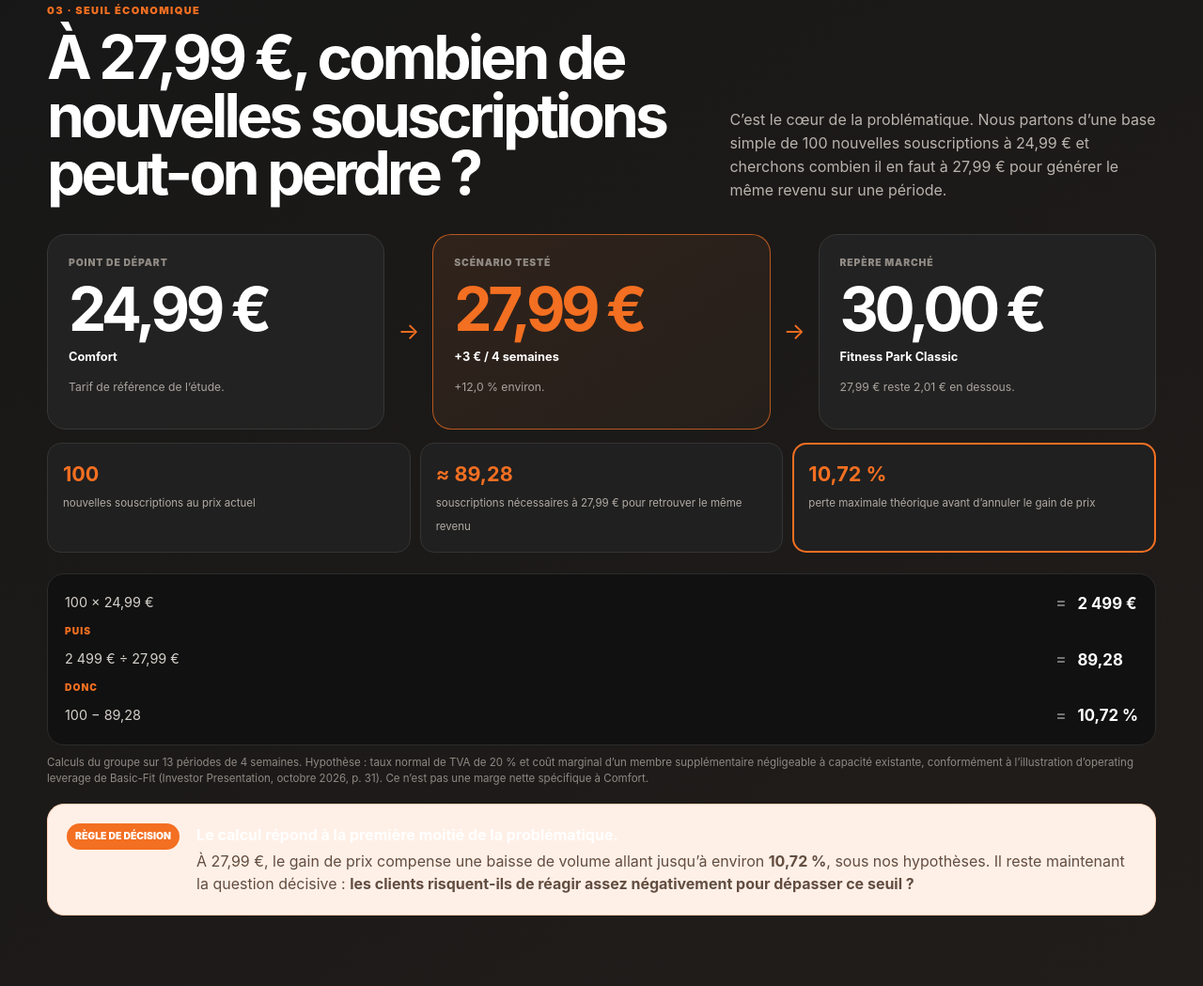
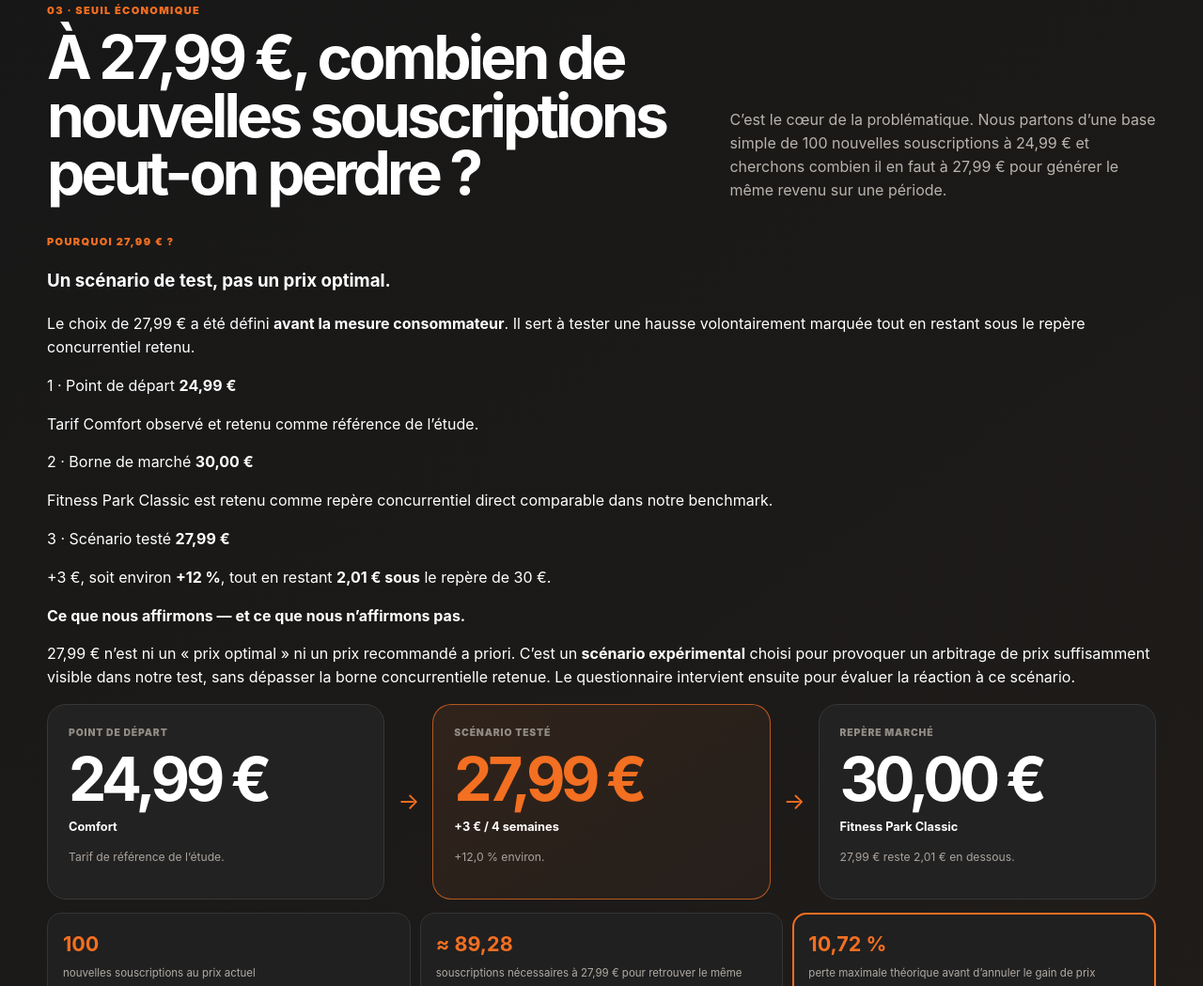
Before and after one commit to celian-niss/basicfit, a plain HTML site: page index.html in a window 1280 px wide. Shown: the part 5109-6158 px from the top of the page at 94% size. Drawn offline with Linux system fonts and the light colour scheme.

Commit message:
Justifier explicitement le choix du scenario 27,99

```diff
--- a/index.html
+++ b/index.html
@@ -234,6 +234,35 @@
       <div><p class="section-kicker">03 · Seuil économique</p><h2>À 27,99 €, combien de nouvelles souscriptions peut-on perdre&nbsp;?</h2></div>
       <p>C’est le cœur de la problématique. Nous partons d’une base simple de 100 nouvelles souscriptions à 24,99 € et cherchons combien il en faut à 27,99 € pour générer le même revenu sur une période.</p>
     </header>
+    <div class="choice-rationale">
+      <div class="choice-rationale-head">
+        <p class="mini">Pourquoi 27,99 € ?</p>
+        <h3>Un scénario de test, pas un prix optimal.</h3>
+        <p>Le choix de 27,99 € a été défini <strong>avant la mesure consommateur</strong>. Il sert à tester une hausse volontairement marquée tout en restant sous le repère concurrentiel retenu.</p>
+      </div>
+      <div class="choice-rationale-grid">
+        <article>
+          <span>1 · Point de départ</span>
+          <strong>24,99 €</strong>
+          <p>Tarif Comfort observé et retenu comme référence de l’étude.</p>
+        </article>
+        <article>
+          <span>2 · Borne de marché</span>
+          <strong>30,00 €</strong>
+          <p>Fitness Park Classic est retenu comme repère concurrentiel direct comparable dans notre benchmark.</p>
+        </article>
+        <article class="choice-focus">
+          <span>3 · Scénario testé</span>
+          <strong>27,99 €</strong>
+          <p>+3 €, soit environ <b>+12 %</b>, tout en restant <b>2,01 € sous</b> le repère de 30 €.</p>
+        </article>
+      </div>
+      <div class="choice-rationale-note">
+        <strong>Ce que nous affirmons — et ce que nous n’affirmons pas.</strong>
+        <p>27,99 € n’est ni un « prix optimal » ni un prix recommandé a priori. C’est un <strong>scénario expérimental</strong> choisi pour provoquer un arbitrage de prix suffisamment visible dans notre test, sans dépasser la borne concurrentielle retenue. Le questionnaire intervient ensuite pour évaluer la réaction à ce scénario.</p>
+      </div>
+    </div>
+
     <div class="price-path">
       <article><span>Point de départ</span><strong>24,99 €</strong><b>Comfort</b><p>Tarif de référence de l’étude.</p></article>
       <i>→</i>
```
